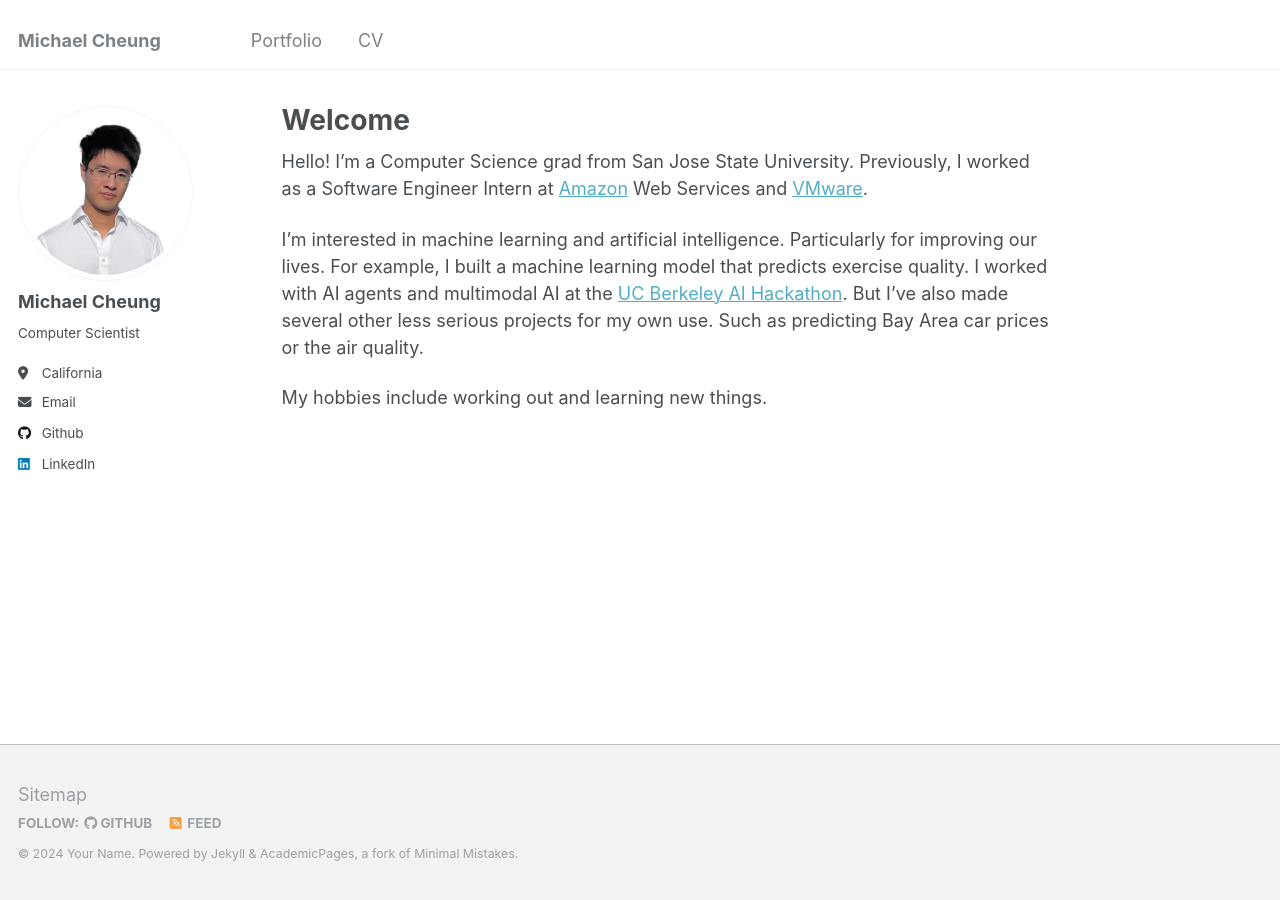
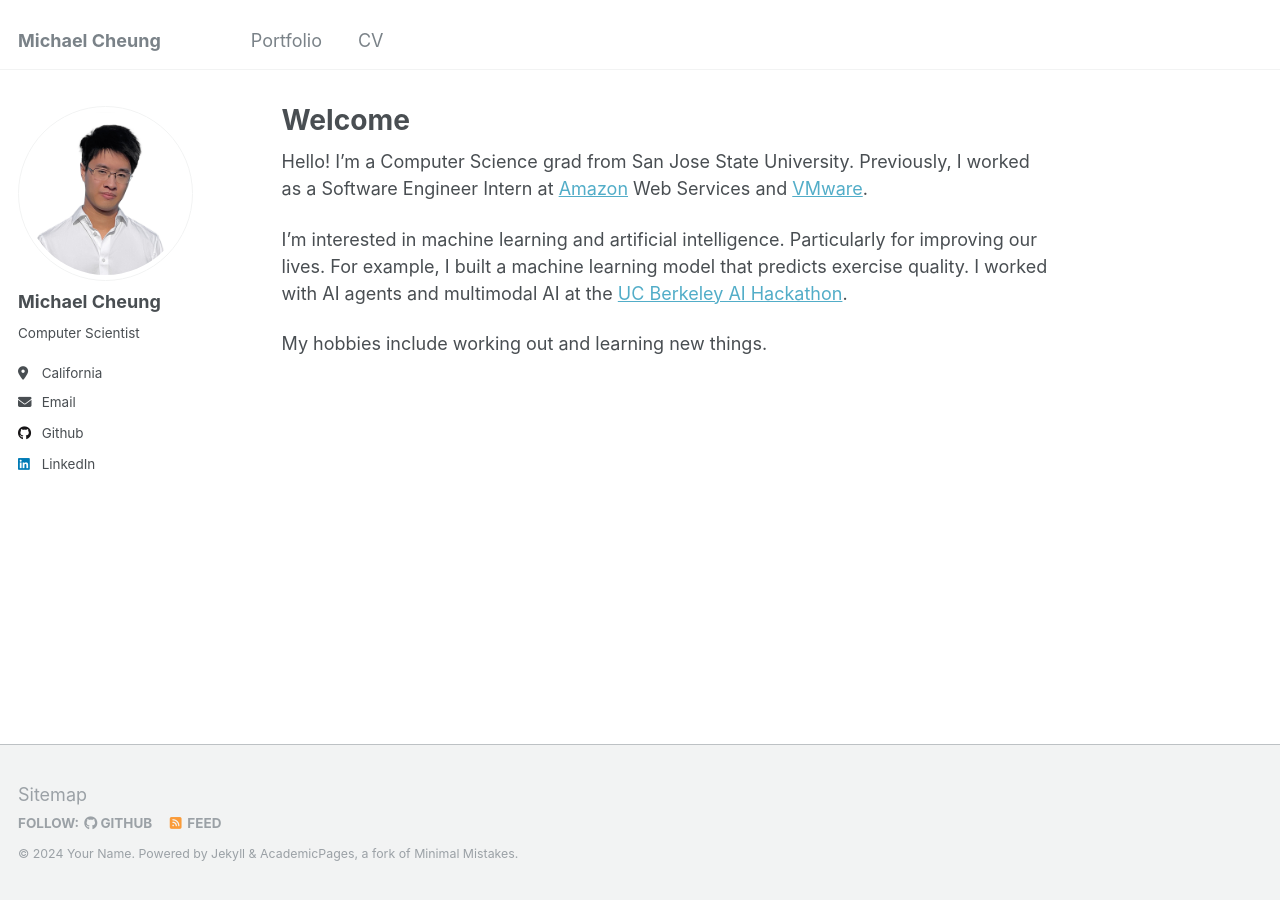
Before and after one commit to cheung0/cheung0.github.io, a Jekyll site: the page built from _pages/about.md, in a window 1280 px wide. Built offline with Jekyll 4.4.1, drawn with Linux system fonts in a browser that asks for light colours.

Commit message:
Update about.md

```diff
--- a/_pages/about.md
+++ b/_pages/about.md
@@ -9,6 +9,6 @@ redirect_from:
 
 Hello! I'm a Computer Science grad from San Jose State University. Previously, I worked as a Software Engineer Intern at [Amazon](https://www.amazon.com/) Web Services and [VMware](https://www.vmware.com/).
 
-I'm interested in machine learning and artificial intelligence. Particularly for improving our lives. For example, I built a machine learning model that predicts exercise quality. I worked with AI agents and multimodal AI at the [UC Berkeley AI Hackathon](https://devpost.com/software/style-sync?ref_content=user-portfolio&ref_feature=in_progress). But I've also made several other less serious projects for my own use. Such as predicting Bay Area car prices or the air quality.
+I'm interested in machine learning and artificial intelligence. Particularly for improving our lives. For example, I built a machine learning model that predicts exercise quality. I worked with AI agents and multimodal AI at the [UC Berkeley AI Hackathon](https://devpost.com/software/style-sync?ref_content=user-portfolio&ref_feature=in_progress).
 
 My hobbies include working out and learning new things.
```
